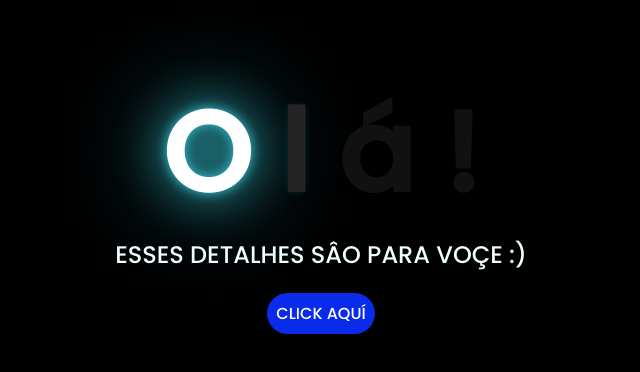
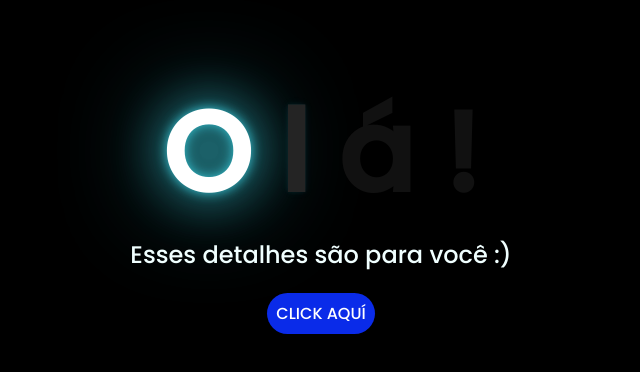
Before and after one commit to julianopls/flor, a plain HTML site: page index.html in a window 1280 px wide. Shown: the part 134-506 px from the top of the page, without its empty margins (327-967 px from the left). Drawn offline with Linux system fonts and the light colour scheme.

Commit message:
Update index.html

```diff
--- a/index.html
+++ b/index.html
@@ -18,7 +18,7 @@
         <span>!</span>
     </div>
     <div class="description">
-        <span>ESSES DETALHES SÂO PARA VOÇE :)</span>
+        <span>Esses detalhes são para você :)</span>
     </div>
     <div class="button">
         <button class="botones">
```
